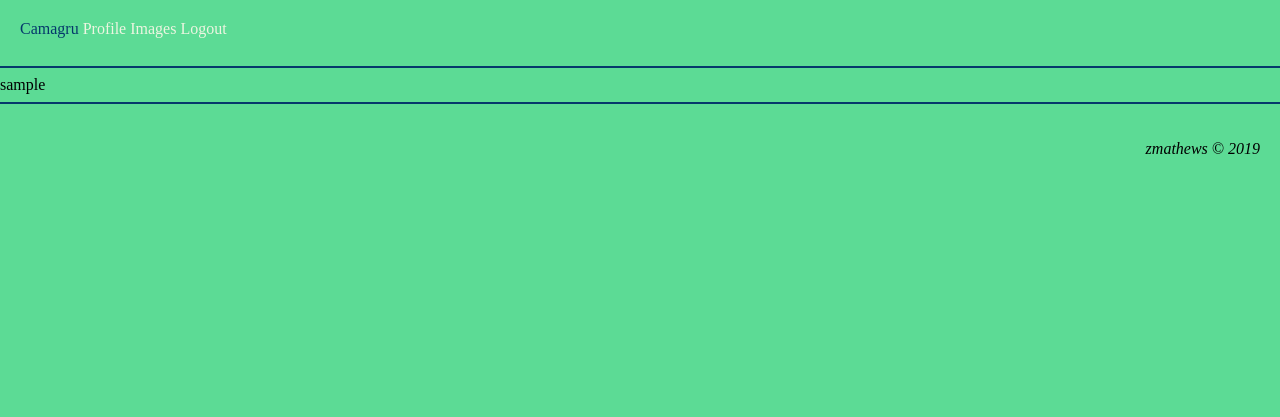
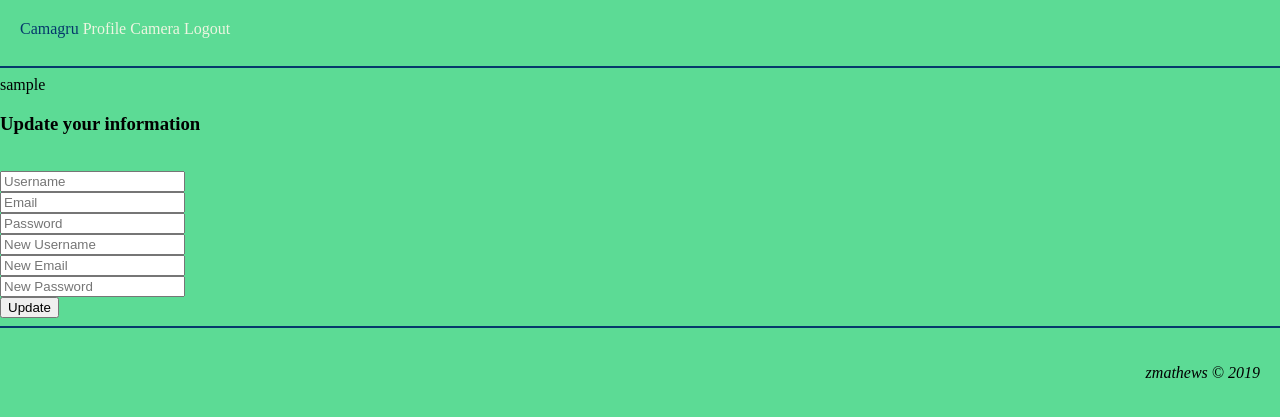
Before and after one commit to zeddmathews/Camagru, a PHP site: page /Camagru/profile.php in a window 1280 px wide. Shown: the top 417 px of the page. Run offline with PHP 8.4, Linux system fonts and the light colour scheme; the visitor is signed in with stand-in values (Sample User, id 1); tables that the repository leaves empty or names only in its code hold one stand-in row (values such as "Sample post").

Commit message:
Half a profile page, minor UI improvements

```diff
--- a/config/database.php
+++ b/config/database.php
@@ -3,5 +3,5 @@
 	$DB_DSN = 'mysql:host=localhost';
 	$DB_CON = 'mysql:dbname='.$DB_NAME.';host=localhost';
 	$DB_USER = 'root';
-	$DB_PASSWORD = 'anything';
+	$DB_PASSWORD = '';
 ?>
--- a/css/camagru.css
+++ b/css/camagru.css
@@ -47,3 +47,11 @@ body{
 	width: 20vw;
 	height: 20vw;
 }
+.img {
+	border: 0.5vmax solid #05386B;
+	border-radius: 1%;
+	background: no-repeat;
+	background-size: cover;
+	height: 15vmax;
+	width: 15vmax;
+}
--- a/header.php
+++ b/header.php
@@ -22,7 +22,7 @@
 	<?php
 	} else {
 		?>	<a href="profile.php" id="right">Profile</a>
-			<a href="camera.php" id="right">Images</a>
+			<a href="camera.php" id="right">Camera</a>
 			<a href="logout.php" id ="right">Logout</a>
 	<?php
 	}
--- /dev/null
+++ b/likes.php
@@ -0,0 +1,5 @@
+<?php include('header.php')?>
+<?php
+
+?>
+<?php include('footer.php')?>
--- a/login.php
+++ b/login.php
@@ -40,7 +40,7 @@
 				if ($result['email'] != $mail) {
 					echo 'This account does not exist';
 				}
-				if (password_verify($pass, $result['encrypt'])) {
+				else if (password_verify($pass, $result['encrypt'])) {
 					$_SESSION['logged_in'] = $mail;
 					header("Location: index.php");
 				}
--- a/profile.php
+++ b/profile.php
@@ -10,6 +10,35 @@
 	$stmt->execute(array($mail));
 	$row = $stmt->fetch(PDO::FETCH_ASSOC);
 	echo $row['username'];
+
+	if (filter_has_var(INPUT_POST, 'Update')) {
+		$cur_user = trim(htmlspecialchars($_POST['current_user']));
+		$cur_email = trim(htmlspecialchars($_POST['current_email']));
+		$cur_pass = trim(htmlspecialchars($_POST['current_password']));
+		$new_user = trim(htmlspecialchars($_POST['new_user']));
+		$new_email = trim(htmlspecialchars($_POST['new_email']));
+		$new_pass = trim(htmlspecialchars($_POST['new_password']));
+
+		if ($cur_user != $row['username']) {
+			echo 'Incorrect username';
+		}
+		else if ($cur_email != $row['email']) {
+			echo 'Incorrect email';
+		}
+		else if (!(password_verify($cur_pass, $row['encrypt']))) {
+			echo 'Incorrect password';
+		}
+		else {
+			try {
+				$scan_all = $conn->prepare("SELECT * FROM users WHERE (username = ?, email = ?)");
+				$scan_all->execute(array($row['username'], $row['email']));
+				$compare = $scan_all->fetch(PDO::FETCH_ASSOC);
+			}
+			catch(PDOException $e) {
+				echo $e->getMessage();
+			}
+		}
+	}
 ?>
 
 <!DOCTYPE html>
@@ -21,8 +50,22 @@
 	<title>Profile</title>
 </head>
 <body>
-	<form>
-
+	<form class="update-info" action="" method="post">
+		<h3>Update your information</h3>
+		<br>
+		<input type="text" name="current_user" placeholder="Username" required>
+		<br>
+		<input type="email" name="current_email" placeholder="Email" required>
+		<br>
+		<input type="password" name="current_password" placeholder="Password" required>
+		<br>
+		<input type="text" name="new_user" placeholder="New Username" required>
+		<br>
+		<input type="email" name="new_email" placeholder="New Email" required>
+		<br>
+		<input type="password" name="new_password" placeholder="New Password" required>
+		<br>
+		<button type="submit" name="Update">Update</button>
 	</form>
 </body>
 </html>
--- a/signup.php
+++ b/signup.php
@@ -56,7 +56,7 @@
 
 <?php
 require('config/pdo_connection.php');
-if ($_POST) {
+if (filter_has_var(INPUT_POST, 'Register')) {
 	$pass1 = trim(htmlspecialchars($_POST['password_1']));
 	$pass2 = trim(htmlspecialchars($_POST['password_2']));
 	$mail = trim(htmlspecialchars($_POST['email']));
```
Also changed, not shown: index.php (+8 -9 lines), verify.php (+7 -1 lines), image/8533352.png (added), image/8819508.png (added).
